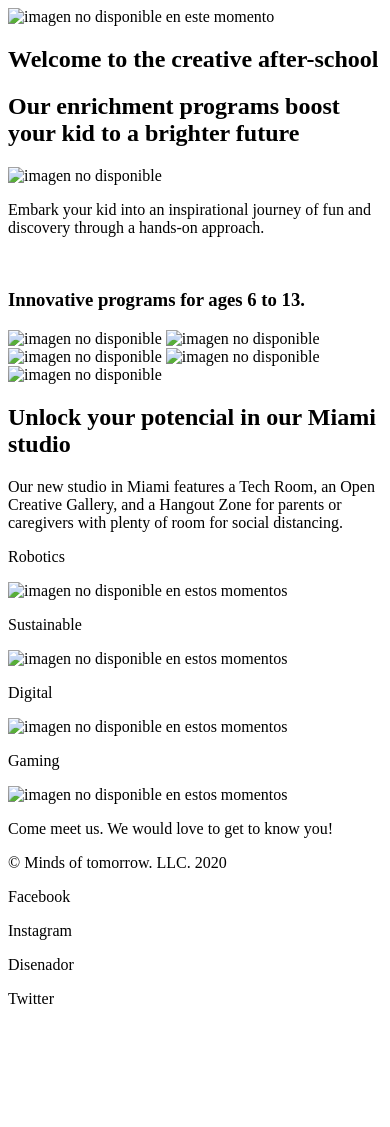
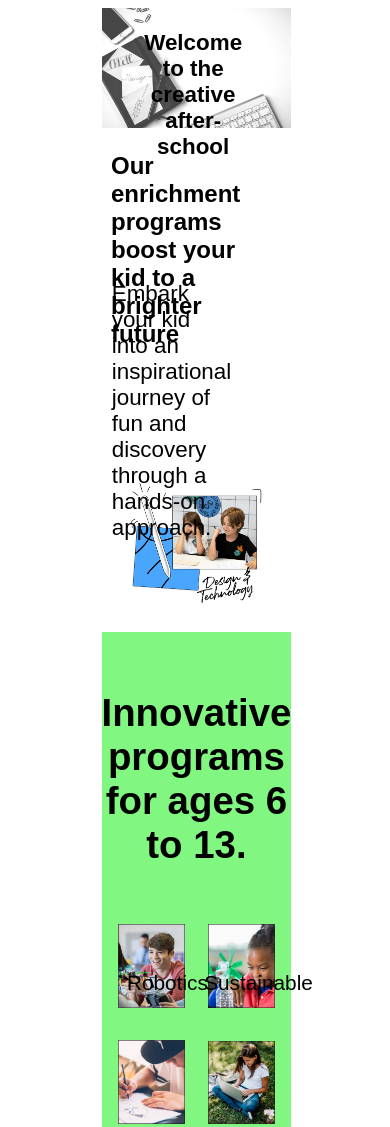
Before and after one commit to Nahuel-00/Minds-of-Tomorrow, a plain HTML site: page index.html in a window 390 px wide. Shown: the top 1127 px of the page. Before the commit the page ends 1024 px from the top, so only its background shows below. Drawn offline with Linux system fonts and the light colour scheme; a web font is replaced by a local one.

Commit message:
añadir css y modificar ruta para conectarlo

```diff
--- /dev/null
+++ b/css2/Style.css
@@ -0,0 +1,353 @@
+@import url('https://fonts.googleapis.com/css2?family=Tilt+Neon&display=swap');
+
+.contenedortitulo img{
+    position: relative;
+    height: 100%;
+    width: 100%;
+}
+
+body{
+    display: flex;
+    font-family: "Tilt Neon", sans-serif;
+    font-optical-sizing: auto;
+}
+
+.section1{
+    padding-left: 25%;
+}
+.section2{
+    padding-right: 25%;
+}
+
+.contenedortitulo h1{
+    position: absolute;
+    top: 19%;
+    text-align: center;
+    transform: translate(-50%, -50%);
+    font-size: 270%;
+    padding-left: 47%;
+}
+
+
+.section1_1{
+    display: flex;
+}
+
+
+.section1_1 h1{
+
+    font-size: 220%;
+    margin-right: 11%;
+}
+
+.section1_1_1 p{
+
+    font-size: 170%;
+    position: absolute;
+    top: 85%;
+    transform: translate(-50%, -50%);
+    font-size: 170%;
+    left: 35%;
+    right: 46%;
+
+}
+
+.section1_1 img{
+
+    width: 50%;
+    height: 50%;
+}
+
+.section2_2 {
+    background-color: rgba(115, 247, 115, 0.898);
+    text-align: center;
+    padding: 20px 0;
+}
+
+.section2_2 h1 {
+    font-size: 240%;
+
+}
+
+.section2_2 img {
+    width: 17%;
+    height: 17%;
+    margin: 1%;
+    padding-top: 5%;
+}
+
+.section3_1{
+    display: flex;
+}
+
+.section3_1 img{
+    width: 50%;
+    height: 50%;
+    padding-top: 7%;
+}
+
+.section3_1 h1{
+
+    font-size: 220%;
+    margin-left: 6%;
+    margin-right: 13%;
+
+}
+
+.section3_1 p{
+    font-size: 170%;
+    position: absolute;
+    top: 168%;
+    transform: translate(-50%, -50%);
+    font-size: 170%;
+    left: 63.7%;
+    right: 15%;
+}
+s
+.imagenes {
+    display: flex;
+    justify-content: space-between; /* Distribuirá el espacio entre las imágenes */
+}
+
+.imagenes img {
+    margin-bottom: 0; /* Elimina el margen inferior */
+    width: 25%;
+    height: 24.2%;
+    float: left;
+}
+#imagen1 {
+    font-size: 170%;
+    position: absolute;
+    top: 114%;
+    transform: translate(-50%, -50%);
+    font-size: 140%;
+    left: 49.7%;
+    right: 16%;
+}
+
+#imagen2 {
+    font-size: 170%;
+    position: absolute;
+    top: 114%;
+    transform: translate(-50%, -50%);
+    font-size: 140%;
+    left: 55.6%;
+    right: 16%;
+}
+#imagen3 {
+    font-size: 170%;
+    position: absolute;
+    top: 114%;
+    transform: translate(-50%, -50%);
+    font-size: 140%;
+    left: 63%;
+    right: 16%;
+}
+
+#imagen4 {
+    font-size: 170%;
+    position: absolute;
+    top: 114%;
+    transform: translate(-50%, -50%);
+    font-size: 140%;
+    left: 69.1%;
+    right: 16%;
+}
+.parteazul {
+    background-color: rgb(18, 196, 255);
+    text-align: center;
+    font-size: 260%;
+}
+
+.texto p{
+
+    margin-left: 9%;
+    margin-right: 11%;
+    padding-top: 25%;
+}
+
+
+.container2 {
+    display: flex;
+    background-color: rgb(6, 5, 5);
+    color: rgb(255, 255, 255);
+    padding-top: 3%;
+}
+
+.texto-izquierda2 {
+    flex: 1;
+    font-size: small;
+
+}
+
+.columna2 {
+    flex: 1;
+    margin-left: 30%;
+    font-size: small;
+}
+.columna4 {
+    flex: 1;
+    margin-left: 0%;
+    font-size: small;
+}
+
+@media screen and (max-width: 700px) {
+
+    .contenedortitulo h1{
+        position: absolute;
+        top: 10%;
+        text-align: center;
+        transform: translate(-50%, -50%);
+        font-size: 150%;
+        padding-left: 47%;
+    }
+
+
+    .section1_1{
+        display: block;
+    }
+
+    .section1_1 h1{
+        font-size: 150%;
+        margin-left: 5%;
+    }
+    .section1_1 img{
+        margin-left: 10%;
+        width: 80%;
+        height: 80%;
+        padding-top: 50%;
+    }
+    .section1_1_1 p{
+
+        font-size: 170%;
+        position: absolute;
+        top: 46%;
+        transform: translate(-50%, -50%);
+        font-size: 140%;
+        left: 44.1%;
+        right: 25%;
+    }
+
+    .section2_2 img {
+        width: 35%;
+        height: 45%;
+        margin: 5%;
+    }
+
+    #imagen1 {
+        position: absolute;
+        top: 114%;
+        transform: translate(-50%, -50%);
+        font-size: 130%;
+        left: 49.7%;
+        right: 16%;
+    }
+
+    #imagen2 {
+        position: absolute;
+        top: 114%;
+        transform: translate(-50%, -50%);
+        font-size: 130%;
+        left: 62.9%;
+        right: 16%;
+    }
+    #imagen3 {
+        font-size: 130%;
+        position: absolute;
+        top: 136%;
+        transform: translate(-50%, -50%);
+        left: 50.6%;
+        right: 16%;
+    }
+
+    #imagen4 {
+        position: absolute;
+        top: 136.1%;
+        transform: translate(-50%, -50%);
+        font-size: 130%;
+        left: 65%;
+        right: 16%;
+    }
+
+    .section3_1 img{
+        width: 95%;
+        height: 95%;
+    }
+
+    .section3_1{
+        display: block;
+    }
+
+    .section3_1 h1{
+
+        font-size: 150%;
+    }
+
+    .imagenes img {
+        margin-bottom: 0; /* Elimina el margen inferior */
+        width: 50%;
+        height: 24.2%;
+        float: left;
+    }
+
+    .parteazul {
+        background-color: rgb(18, 196, 255);
+        text-align: center;
+        font-size: 170%;
+
+    }
+    .texto p{
+
+        margin-left: 9%;
+        margin-right: 11%;
+
+    }
+    .imagenes {
+        display: block;
+        justify-content: space-between; /* Distribuirá el espacio entre las imágenes */
+        padding-top: 55%;
+    }
+
+    .section3_1 p{
+        position: absolute;
+        top: 210%;
+        transform: translate(-50%, -50%);
+        font-size: 140%;
+        left: 50%;
+        right: 6%;
+    }
+
+
+    .container2 {
+        display: block;
+        background-color: rgb(6, 5, 5);
+        color: rgb(255, 255, 255);
+        padding-top: 3%;
+    }
+
+    .texto-izquierda2 {
+        flex: 1;
+        font-size: small;
+
+    }
+
+    .columna2 {
+        font-size: small;
+    }
+    .columna4 {
+
+        font-size: small;
+    }
+
+}
+
+@media screen and (max-width: 750px) {
+    .contenedortitulo h1{
+        position: absolute;
+        top: 9%;
+        text-align: center;
+        transform: translate(-50%, -50%);
+        font-size: 140%;
+        padding-left: 47%;
+    }
+}
--- a/index.html
+++ b/index.html
@@ -4,18 +4,18 @@
     <meta charset="UTF-8">
     <meta name="viewport" content="width=device-width, initial-scale=1.0">
     <title>Minds of Tomorrow</title>
-    <link rel="stylesheet" href="./css/Style.css">
+    <link rel="stylesheet" href="./css2/Style.css">
 </head>
 <body>
     <section class="section1">
         <div class="contenedortitulo">
-            <img src="./img/banner-2.jpg" alt="imagen no disponible en este momento">
+            <img src="./img2/banner-2.jpg" alt="imagen no disponible en este momento">
             <h1>Welcome to the creative after-school</h1>
         </div>
 
         <div class="section1_1">
             <h1>Our enrichment programs boost your kid to a brighter future</h1>
-            <img src="./img/section-1.png" alt="imagen no disponible">
+            <img src="./img2/section-1.png" alt="imagen no disponible">
         </div>
         <div class="section1_1_1">
             <p>Embark your kid into an inspirational journey of fun and discovery through a hands-on approach.</p>
@@ -23,26 +23,26 @@
         <br>
         <section class="section2_2">
             <h1>Innovative programs for ages 6 to 13.</h1>
-            <img src="./img/section-2-a.jpeg" alt="imagen no disponible">
-            <img src="./img/section-2-b.jpeg" alt="imagen no disponible">
-            <img src="./img/section-2-c.jpeg" alt="imagen no disponible">
-            <img src="./img/section-2-d.jpeg" alt="imagen no disponible">
+            <img src="./img2/section-2-a.jpeg" alt="imagen no disponible">
+            <img src="./img2/section-2-b.jpeg" alt="imagen no disponible">
+            <img src="./img2/section-2-c.jpeg" alt="imagen no disponible">
+            <img src="./img2/section-2-d.jpeg" alt="imagen no disponible">
         </section>
         <div class="section3_1">
 
-            <img src="./img/section-3.png" alt="imagen no disponible">
+            <img src="./img2/section-3.png" alt="imagen no disponible">
             <h1>Unlock your potencial in our Miami studio</h1>
             <p>Our new studio in Miami features a Tech Room, an Open Creative Gallery, and a Hangout Zone for parents or caregivers with plenty of room for social distancing.</p>
         </div>
         <div class="imagenes">
             <p id="imagen1">Robotics</p>
-            <img src="./img/section-4-a.jpg" alt="imagen no disponible en estos momentos">
+            <img src="./img2/section-4-a.jpg" alt="imagen no disponible en estos momentos">
             <p id="imagen2">Sustainable</p>
-            <img src="./img/section-4-b.jpg" alt="imagen no disponible en estos momentos">
+            <img src="./img2/section-4-b.jpg" alt="imagen no disponible en estos momentos">
             <p id="imagen3">Digital</p>
-            <img src="./img/section-4-c.jpg" alt="imagen no disponible en estos momentos">
+            <img src="./img2/section-4-c.jpg" alt="imagen no disponible en estos momentos">
             <p id="imagen4">Gaming</p>
-            <img src="./img/section-4-d.jpg" alt="imagen no disponible en estos momentos">
+            <img src="./img2/section-4-d.jpg" alt="imagen no disponible en estos momentos">
         </div>
         <div class="parteazul">
             <div class="texto">
```
